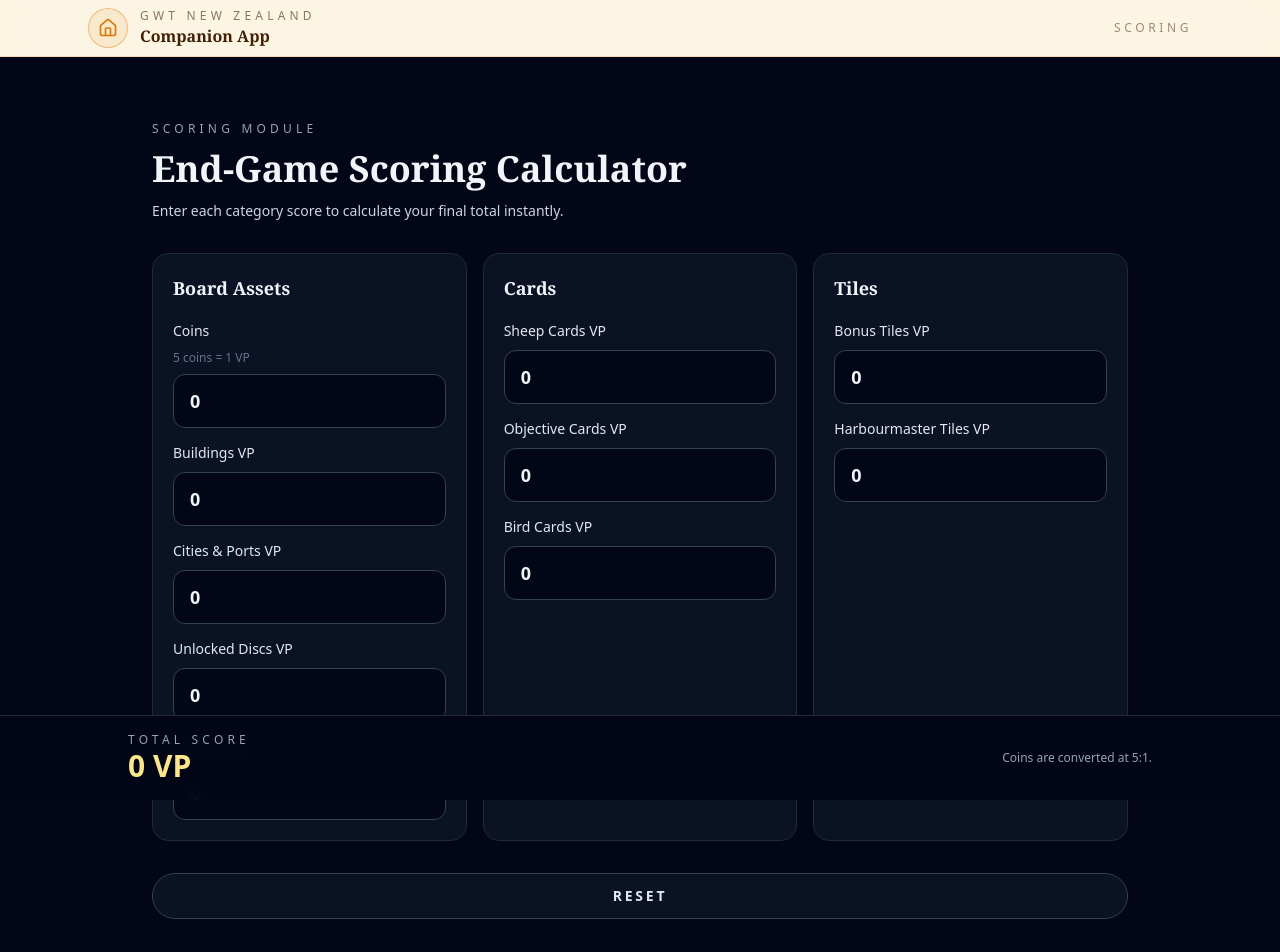
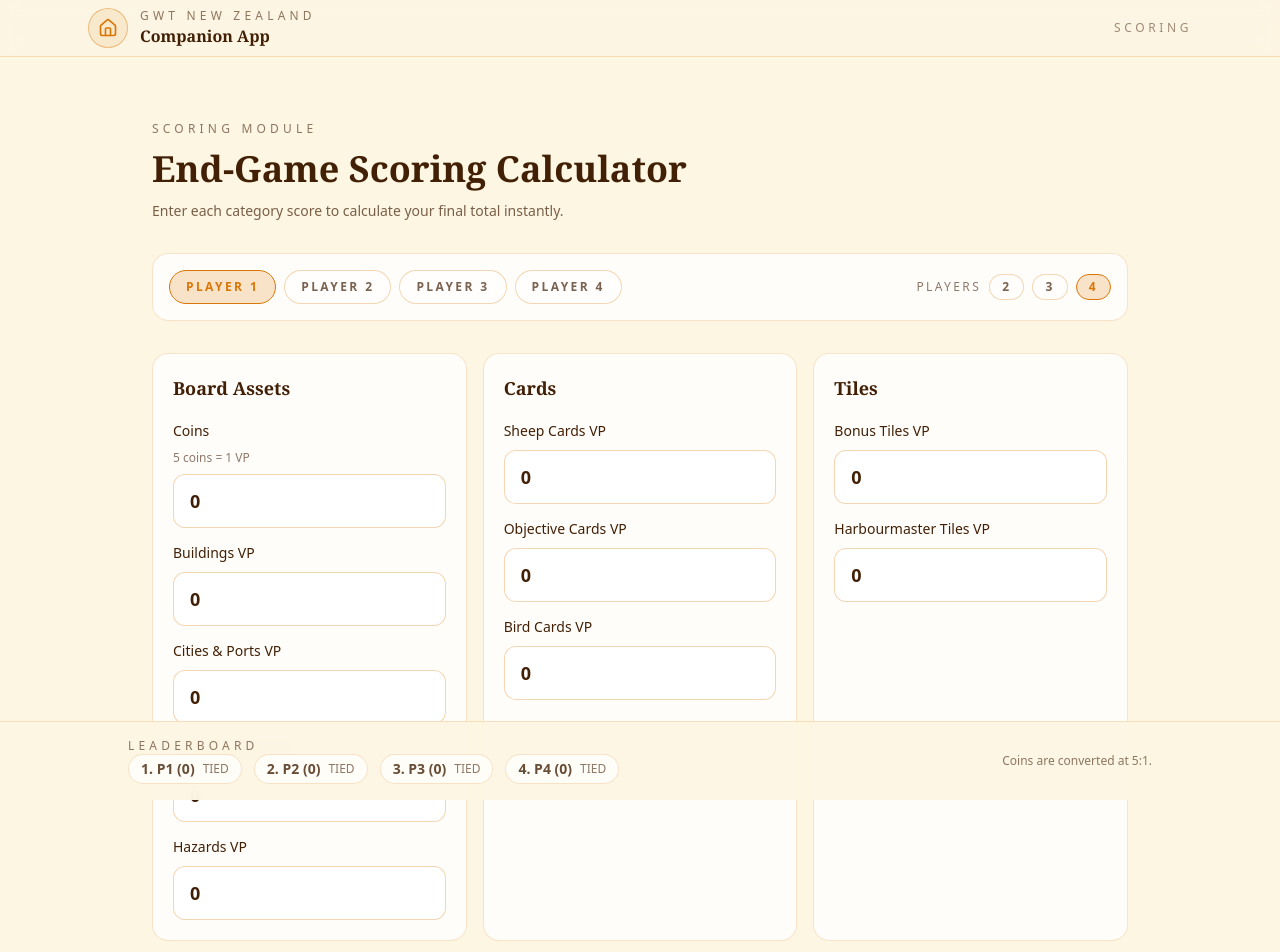
Before and after one commit to Sinimus/gwt-new_zealand-companion, a React (Vite) app: page /scoring in a window 1280 px wide. Shown: the top 952 px of the page. Built offline with nearby package versions, Linux system fonts and the light colour scheme.

Commit message:
Add multi-player scoring and leaderboard

```diff
--- a/src/modules/scoring/ScoringPage.tsx
+++ b/src/modules/scoring/ScoringPage.tsx
@@ -1,5 +1,6 @@
+import { Trophy } from 'lucide-react';
 import { useMemo, useState } from 'react';
-import { calculateTotal } from './logic';
+import { buildLeaderboard, calculateTotal, type PlayerScore } from './logic';
 import type { ScoreSheet } from '../../types';
 
 const defaultSheet: ScoreSheet = {
@@ -41,54 +42,142 @@ const tiles: FieldConfig[] = [
 ];
 
 export default function ScoringPage() {
-  const [sheet, setSheet] = useState<ScoreSheet>(defaultSheet);
-  const total = useMemo(() => calculateTotal(sheet), [sheet]);
+  const [playerCount, setPlayerCount] = useState(4);
+  const [activePlayer, setActivePlayer] = useState(1);
+  const [sheets, setSheets] = useState<Record<number, ScoreSheet>>({
+    1: defaultSheet,
+    2: defaultSheet,
+    3: defaultSheet,
+    4: defaultSheet,
+  });
+
+  const currentSheet = sheets[activePlayer];
+  const leaderboard = useMemo(
+    () => buildLeaderboard(sheets, playerCount),
+    [sheets, playerCount],
+  );
+  const total = useMemo(() => calculateTotal(currentSheet), [currentSheet]);
 
   const handleChange = (key: keyof ScoreSheet, value: string) => {
     const parsed = Number(value);
-    setSheet((prev) => ({
+    setSheets((prev) => ({
       ...prev,
-      [key]: Number.isNaN(parsed) ? 0 : parsed,
+      [activePlayer]: {
+        ...prev[activePlayer],
+        [key]: Number.isNaN(parsed) ? 0 : parsed,
+      },
     }));
   };
 
-  const reset = () => setSheet(defaultSheet);
+  const resetCurrent = () => {
+    setSheets((prev) => ({
+      ...prev,
+      [activePlayer]: defaultSheet,
+    }));
+  };
+
+  const clearAll = () => {
+    setSheets({
+      1: defaultSheet,
+      2: defaultSheet,
+      3: defaultSheet,
+      4: defaultSheet,
+    });
+  };
+
+  const handlePlayerCountChange = (count: number) => {
+    setPlayerCount(count);
+    if (activePlayer > count) {
+      setActivePlayer(count);
+    }
+  };
 
   return (
-    <main className="min-h-screen bg-slate-950 text-slate-100">
-      <div className="mx-auto flex w-full max-w-5xl flex-col gap-8 px-6 pb-28 pt-16">
+    <main className="min-h-screen bg-canvas text-text">
+      <div className="mx-auto flex w-full max-w-5xl flex-col gap-8 px-6 pb-48 pt-16">
         <header className="space-y-3">
-          <p className="text-xs uppercase tracking-[0.35em] text-slate-400">Scoring Module</p>
+          <p className="text-xs uppercase tracking-[0.35em] text-text/60">Scoring Module</p>
           <h1 className="text-3xl font-semibold sm:text-4xl">End-Game Scoring Calculator</h1>
-          <p className="max-w-2xl text-sm text-slate-300">
+          <p className="max-w-2xl text-sm text-text/70">
             Enter each category score to calculate your final total instantly.
           </p>
         </header>
 
-        <section className="grid gap-4 lg:grid-cols-3">
-          <ScoreCard title="Board Assets" fields={boardAssets} sheet={sheet} onChange={handleChange} />
-          <ScoreCard title="Cards" fields={cards} sheet={sheet} onChange={handleChange} />
-          <ScoreCard title="Tiles" fields={tiles} sheet={sheet} onChange={handleChange} />
+        <section className="flex flex-wrap items-center justify-between gap-4 rounded-2xl border border-primary/20 bg-white/80 p-4">
+          <div className="flex flex-wrap gap-2">
+            {[1, 2, 3, 4].map((player) => (
+              <button
+                key={player}
+                type="button"
+                onClick={() => setActivePlayer(player)}
+                disabled={player > playerCount}
+                className={`rounded-full border px-4 py-2 text-xs font-semibold uppercase tracking-[0.2em] transition ${
+                  player === activePlayer
+                    ? 'border-primary bg-primary/20 text-primary'
+                    : 'border-primary/30 bg-white/60 text-text/70 hover:border-primary'
+                } ${player > playerCount ? 'cursor-not-allowed opacity-40' : ''}`}
+              >
+                Player {player}
+              </button>
+            ))}
+          </div>
+          <div className="flex items-center gap-2 text-xs uppercase tracking-[0.2em] text-text/60">
+            <span>Players</span>
+            <div className="flex gap-2">
+              {[2, 3, 4].map((count) => (
+                <button
+                  key={count}
+                  type="button"
+                  onClick={() => handlePlayerCountChange(count)}
+                  className={`rounded-full border px-3 py-1 text-xs font-semibold uppercase tracking-[0.2em] transition ${
+                    playerCount === count
+                      ? 'border-primary bg-primary/20 text-primary'
+                      : 'border-primary/30 bg-white/60 text-text/70 hover:border-primary'
+                  }`}
+                >
+                  {count}
+                </button>
+              ))}
+            </div>
+          </div>
         </section>
 
-        <button
-          type="button"
-          onClick={reset}
-          className="w-full rounded-full border border-slate-700 bg-slate-900/70 px-5 py-3 text-sm font-semibold uppercase tracking-[0.2em] text-slate-200 transition hover:border-slate-500 hover:bg-slate-900 lg:w-auto"
-        >
-          Reset
-        </button>
+        <section className="grid gap-4 lg:grid-cols-3">
+          <ScoreCard
+            title="Board Assets"
+            fields={boardAssets}
+            sheet={currentSheet}
+            onChange={handleChange}
+          />
+          <ScoreCard title="Cards" fields={cards} sheet={currentSheet} onChange={handleChange} />
+          <ScoreCard title="Tiles" fields={tiles} sheet={currentSheet} onChange={handleChange} />
+        </section>
+
+        <div className="flex flex-wrap gap-3">
+          <button
+            type="button"
+            onClick={resetCurrent}
+            className="rounded-full border border-primary/30 bg-white/80 px-5 py-3 text-sm font-semibold uppercase tracking-[0.2em] text-text/80 transition hover:border-primary hover:bg-white"
+          >
+            Reset Player
+          </button>
+          <button
+            type="button"
+            onClick={clearAll}
+            className="rounded-full border border-primary/40 bg-primary/10 px-5 py-3 text-sm font-semibold uppercase tracking-[0.2em] text-primary transition hover:border-primary hover:bg-primary/20"
+          >
+            Clear All
+          </button>
+        </div>
       </div>
 
-      <footer className="fixed bottom-0 left-0 right-0 border-t border-slate-800 bg-slate-950/95 px-6 py-4 backdrop-blur">
+      <footer className="fixed bottom-0 left-0 right-0 border-t border-primary/20 bg-canvas/95 px-6 py-4 backdrop-blur">
         <div className="mx-auto flex w-full max-w-5xl items-center justify-between">
           <div>
-            <p className="text-xs uppercase tracking-[0.35em] text-slate-400">Total Score</p>
-            <p className="text-3xl font-semibold text-amber-200">{total} VP</p>
+            <p className="text-xs uppercase tracking-[0.35em] text-text/60">Leaderboard</p>
+            <LeaderboardSummary entries={leaderboard} />
           </div>
-          <div className="text-right text-xs text-slate-400">
-            Coins are converted at 5:1.
-          </div>
+          <div className="text-right text-xs text-text/60">Coins are converted at 5:1.</div>
         </div>
       </footer>
     </main>
@@ -104,14 +193,14 @@ type ScoreCardProps = {
 
 function ScoreCard({ title, fields, sheet, onChange }: ScoreCardProps) {
   return (
-    <section className="rounded-2xl border border-slate-800 bg-slate-900/70 p-5">
-      <h2 className="text-lg font-semibold text-slate-100">{title}</h2>
+    <section className="rounded-2xl border border-primary/20 bg-white/80 p-5">
+      <h2 className="text-lg font-semibold text-text">{title}</h2>
       <div className="mt-4 space-y-3">
         {fields.map((field) => (
           <label key={field.key} className="block space-y-2">
-            <span className="text-sm font-medium text-slate-200">{field.label}</span>
+            <span className="text-sm font-medium text-text">{field.label}</span>
             {field.helper ? (
-              <span className="block text-xs text-slate-500">{field.helper}</span>
+              <span className="block text-xs text-text/60">{field.helper}</span>
             ) : null}
             <input
               type="number"
@@ -119,7 +208,7 @@ function ScoreCard({ title, fields, sheet, onChange }: ScoreCardProps) {
               min={0}
               value={Number.isNaN(sheet[field.key]) ? 0 : sheet[field.key]}
               onChange={(event) => onChange(field.key, event.target.value)}
-              className="w-full rounded-xl border border-slate-700 bg-slate-950 px-4 py-3 text-lg font-semibold text-slate-100 outline-none transition focus:border-amber-200"
+              className="w-full rounded-xl border border-primary/30 bg-white px-4 py-3 text-lg font-semibold text-text outline-none transition focus:border-primary"
             />
           </label>
         ))}
@@ -127,3 +216,45 @@ function ScoreCard({ title, fields, sheet, onChange }: ScoreCardProps) {
     </section>
   );
 }
+
+type LeaderboardSummaryProps = {
+  entries: PlayerScore[];
+};
+
+function LeaderboardSummary({ entries }: LeaderboardSummaryProps) {
+  if (entries.length === 0) {
+    return <p className="text-lg font-semibold text-primary">No scores yet</p>;
+  }
+
+  const topScore = entries[0].total;
+  const scoreCounts = entries.reduce<Record<number, number>>((acc, entry) => {
+    acc[entry.total] = (acc[entry.total] ?? 0) + 1;
+    return acc;
+  }, {});
+  const topCount = scoreCounts[topScore] ?? 1;
+
+  return (
+    <div className="flex flex-wrap items-center gap-3 text-sm text-text/80">
+      {entries.map((entry, index) => {
+        const isWinner = entry.total === topScore && topCount === 1;
+        const isTied = (scoreCounts[entry.total] ?? 0) > 1;
+        return (
+          <div
+            key={entry.player}
+            className={`flex items-center gap-2 rounded-full border px-3 py-1 ${
+              isWinner
+                ? 'border-primary bg-primary/20 text-primary'
+                : 'border-primary/20 bg-white/70 text-text/80'
+            }`}
+          >
+            {isWinner ? <Trophy className="h-4 w-4" /> : null}
+            <span className="font-semibold">
+              {index + 1}. P{entry.player} ({entry.total})
+            </span>
+            {isTied ? <span className="text-xs uppercase text-text/60">Tied</span> : null}
+          </div>
+        );
+      })}
+    </div>
+  );
+}
--- a/src/modules/scoring/logic.ts
+++ b/src/modules/scoring/logic.ts
@@ -16,3 +16,20 @@ export function calculateTotal(sheet: ScoreSheet): number {
     sheet.harbourmasterTiles
   );
 }
+
+export type PlayerScore = {
+  player: number;
+  total: number;
+};
+
+export function buildLeaderboard(
+  sheets: Record<number, ScoreSheet>,
+  playerCount: number,
+): PlayerScore[] {
+  return Array.from({ length: playerCount }, (_, index) => index + 1)
+    .map((player) => ({
+      player,
+      total: calculateTotal(sheets[player]),
+    }))
+    .sort((a, b) => b.total - a.total);
+}
```
